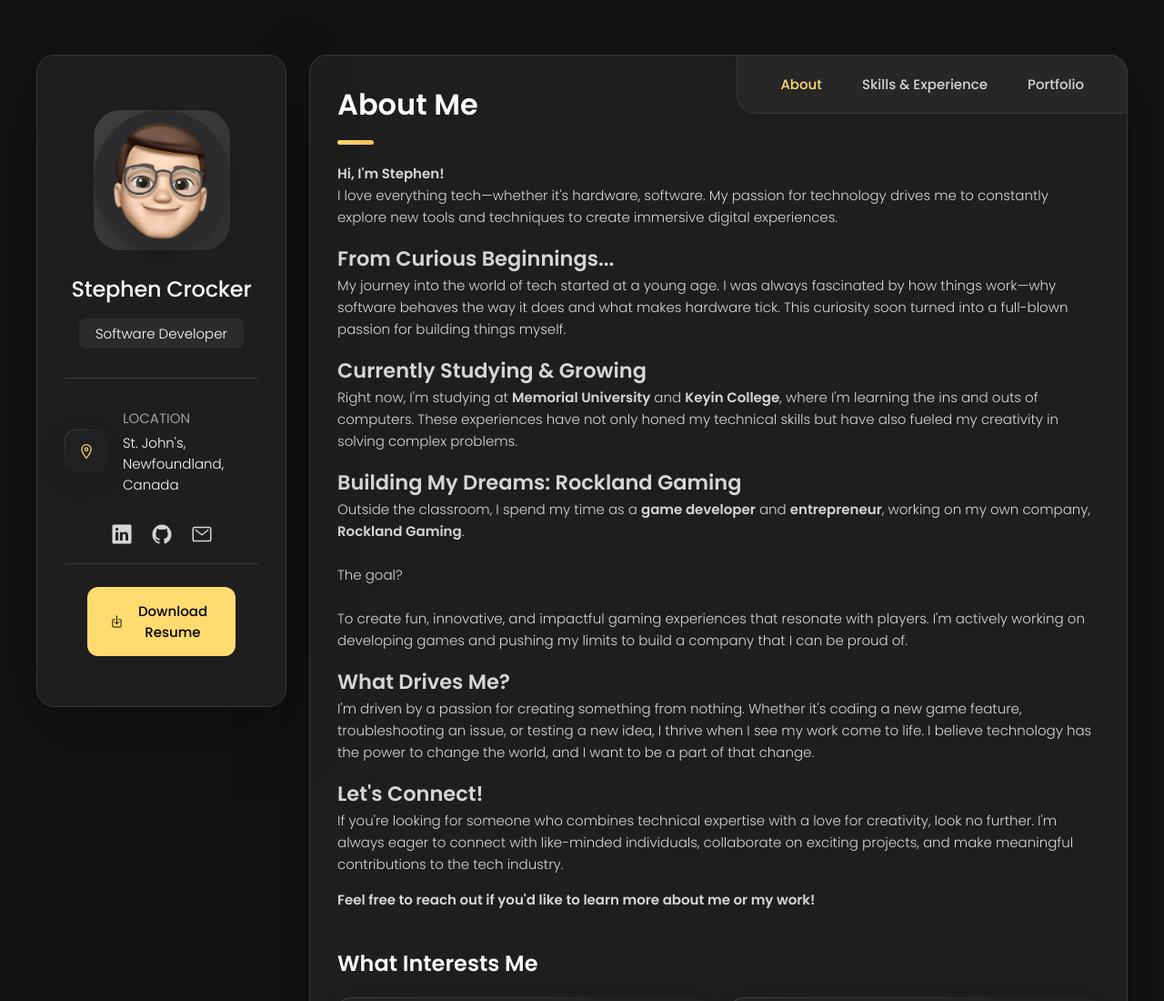
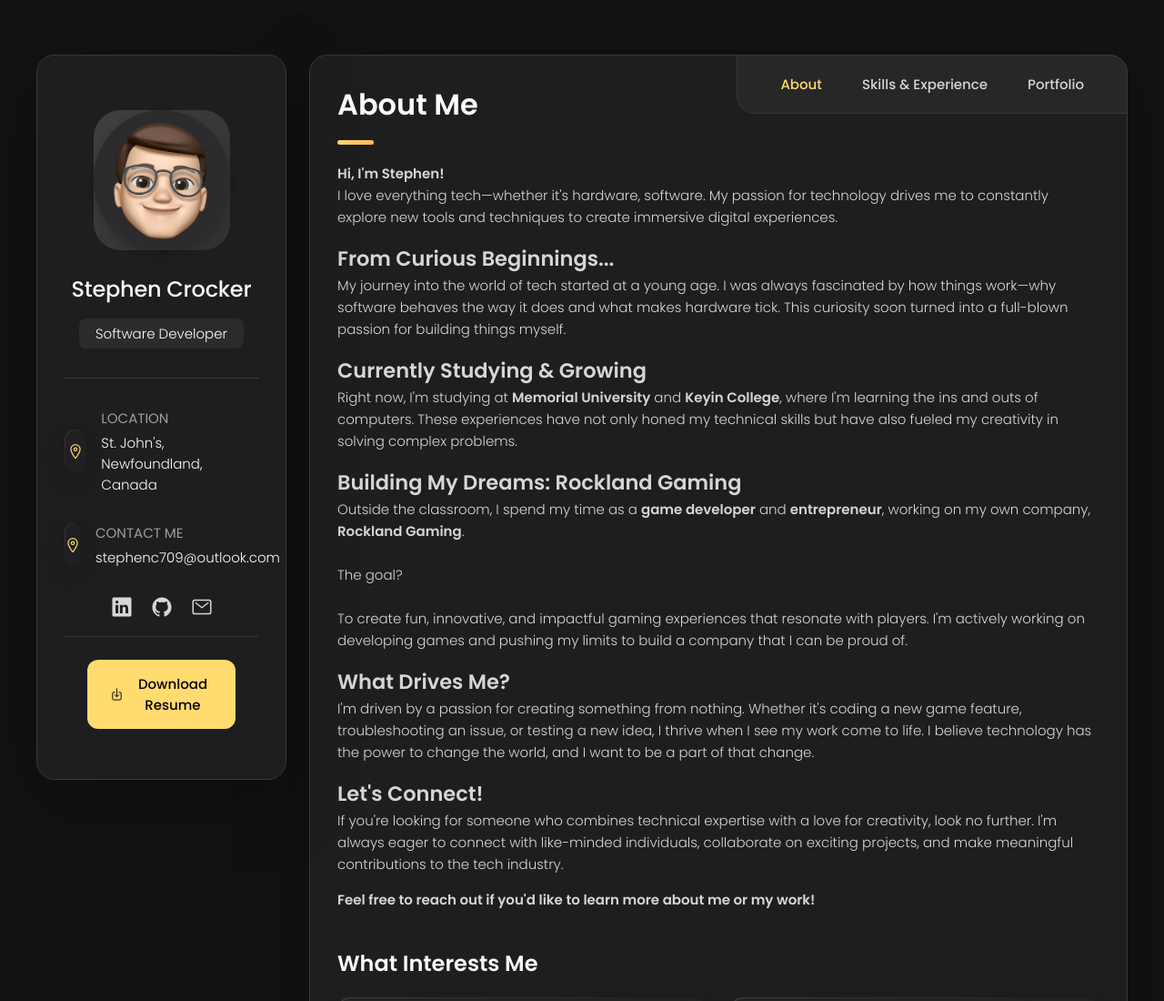
Before and after one commit to Stezzly/Personal-Portfolio, a plain HTML site: page index.html in a window 1280 px wide. Shown: the top 1100 px of the page at 91% size. Drawn offline with nearby package versions, Linux system fonts and the light colour scheme.

Commit message:
feat: add email contact to sidebar

```diff
--- a/assets/css/style.css
+++ b/assets/css/style.css
@@ -1604,8 +1604,8 @@
   }
 
   .contact-info {
-    max-width: calc(100% - 64px);
-    width: calc(100% - 64px);
+    max-width: calc(100% + 128px);
+    width: calc(100% + 128px);
   }
 
 
--- a/index.html
+++ b/index.html
@@ -109,6 +109,20 @@
 
           </li>
 
+          <li class="contact-item">
+
+            <div class="icon-box">
+              <ion-icon name="location-outline"></ion-icon>
+            </div>
+
+            <div class="contact-info">
+              <p class="contact-title">Contact Me</p>
+
+              <address>stephenc709@outlook.com</address>
+            </div>
+
+          </li>
+
         </ul>
 
         <div class="separator"></div>
@@ -134,7 +148,7 @@
           </li>
 
           <li class="social-item">
-            <a href="mailto:youremail@example.com" class="social-link">
+            <a href="mailto:stephenc709@outlook.com" class="social-link">
               <ion-icon name="mail-outline"></ion-icon>
             </a>
           </li>
```
